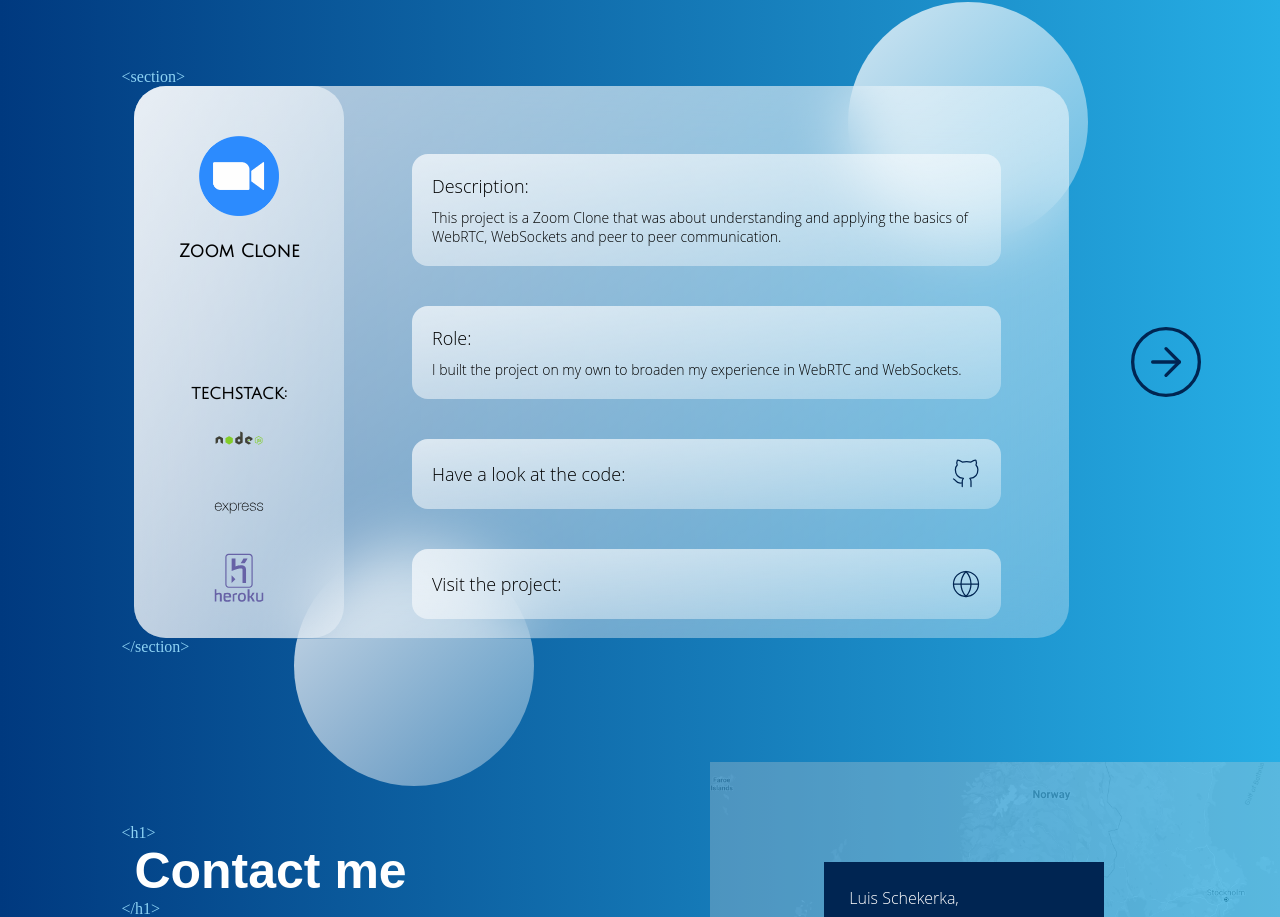
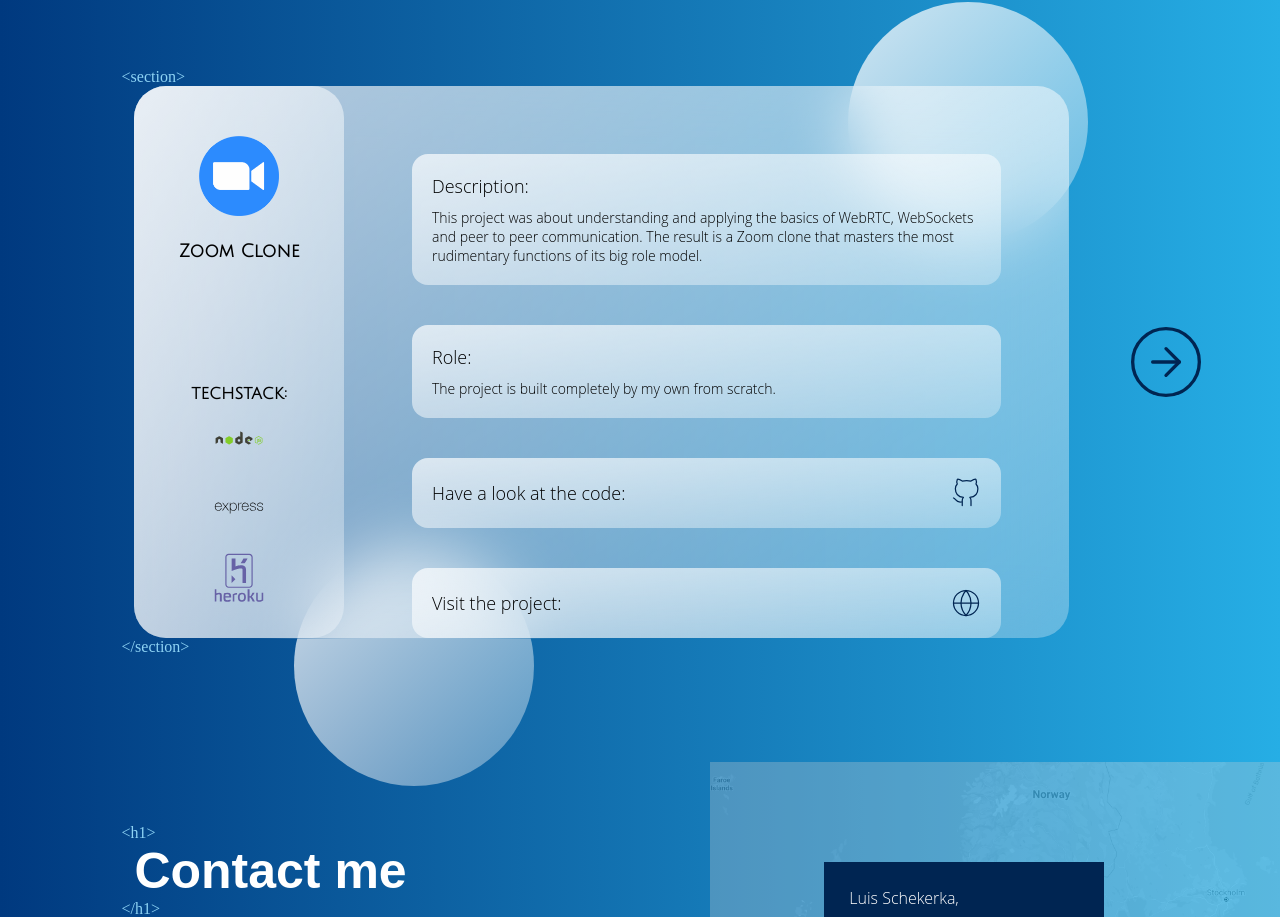
Before and after one commit to KingLouie1994/portfolio_page_1.3, a React (Create React App) app: page / in a window 1280 px wide. Shown: the part 1638-2555 px from the top of the page. Built offline with nearby package versions, Linux system fonts and the light colour scheme; no server answers; a web font is replaced by a local one.

Commit message:
fixed some minor styling issues

```diff
--- a/src/Data/Projects/Projects.js
+++ b/src/Data/Projects/Projects.js
@@ -8,12 +8,12 @@ const projectData = [
     name: "Zoom Clone",
     icon: ZoomIcon,
     desciption:
-      "This project is a Zoom Clone that was about understanding and applying the basics of WebRTC, WebSockets and peer to peer communication.",
+      "This project was about understanding and applying the basics of WebRTC, WebSockets and peer to peer communication. The result is a Zoom clone that masters the most rudimentary functions of its big role model.",
     gitHub: "https://github.com/KingLouie1994/Zoom_Clone_Node",
     url: "https://zoom-clone-fullstack-2021.herokuapp.com/",
     techStack: ["Node", "Express", "Heroku"],
     role:
-      "I built the project on my own to broaden my experience in WebRTC and WebSockets.",
+      "The project is built completely by my own from scratch.",
   },
   {
     id: 1,
--- a/src/components/ProjectContainer.js
+++ b/src/components/ProjectContainer.js
@@ -126,6 +126,9 @@ const Intro = styled.div`
   align-items: center;
   padding: 25px 0 50px 0;
   font-family: "Julius Sans One", sans-serif;
+  h3 {
+    text-align: center;
+  }
   @media (max-width: 600px) {
     padding: 5px 0 10px 0;
   }
@@ -179,7 +182,7 @@ const Language = styled.div`
 const Information = styled.div`
   display: flex;
   flex-direction: column;
-  justify-content: space-evenly;
+  justify-content: space-between;
   flex: 3;
   margin: 3rem;
   @media (max-width: 1200px) {
--- a/src/components/Projects.js
+++ b/src/components/Projects.js
@@ -171,7 +171,7 @@ const StyledProjectsNext = styled.div`
   align-items: center;
   @media (orientation: portrait) {
     left: auto;
-    bottom: 5%;
+    bottom: 3%;
   }
 `;
 
```
